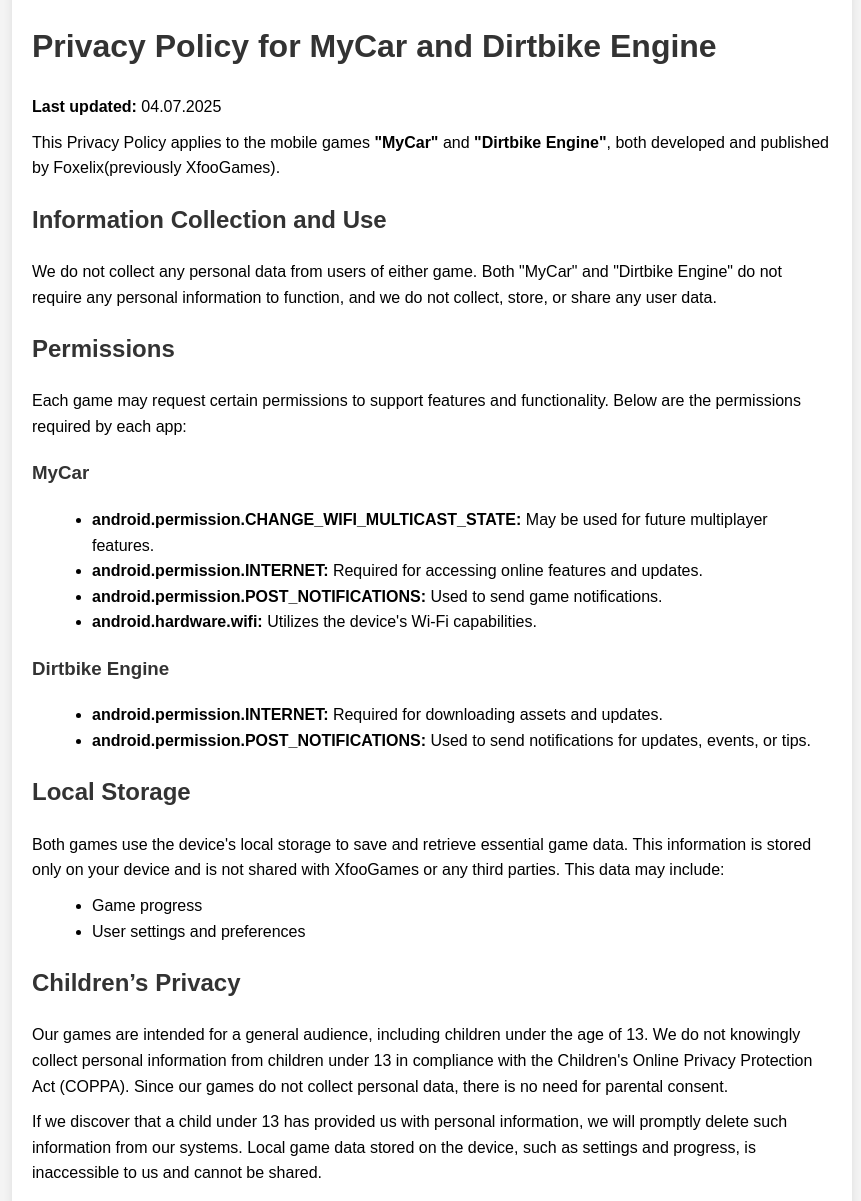
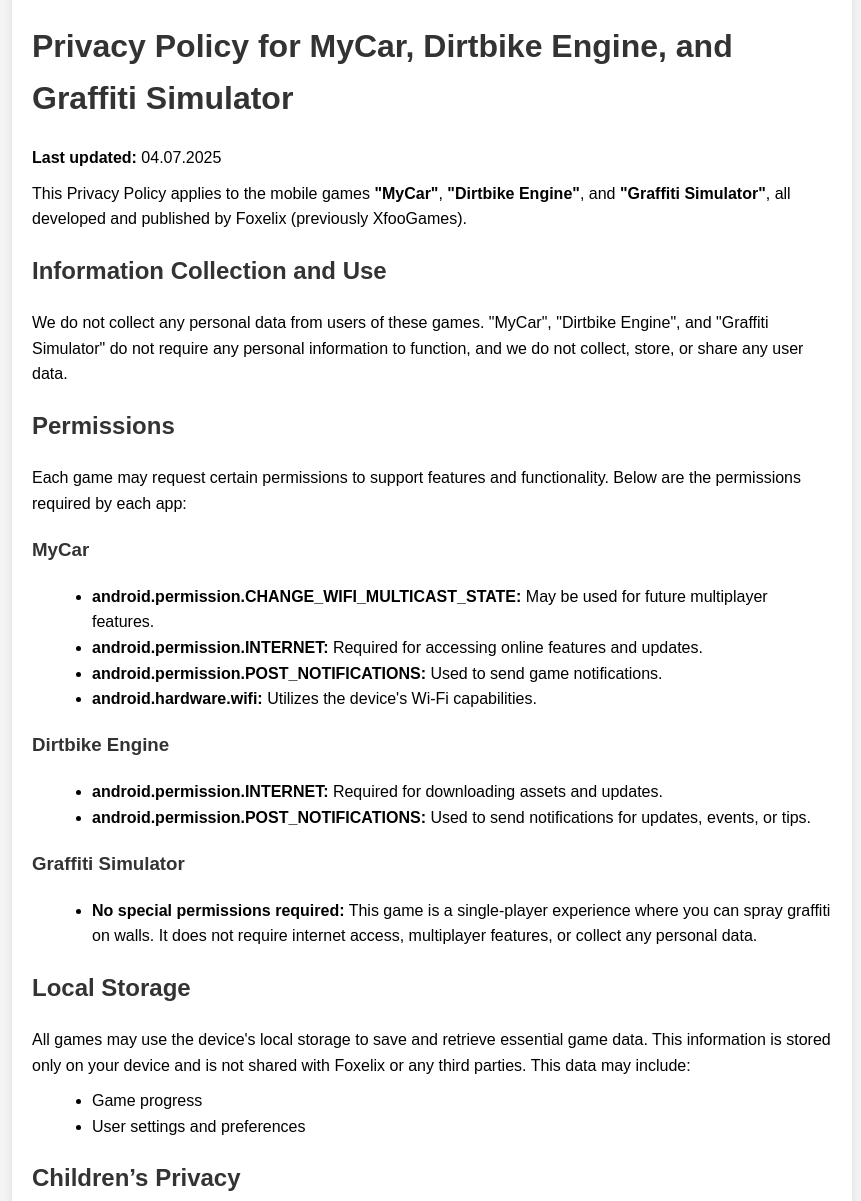
Before and after one commit to XfooGames/XfooGames.github.io, a plain HTML site: page index.html in a window 1280 px wide. Shown: the part 40-1241 px from the top of the page, without its empty margins (208-1069 px from the left). Drawn offline with Linux system fonts and the light colour scheme.

Commit message:
Update index.html

```diff
--- a/index.html
+++ b/index.html
@@ -33,12 +33,12 @@
 </head>
 <body>
     <div class="container">
-        <h1>Privacy Policy for MyCar and Dirtbike Engine</h1>
+        <h1>Privacy Policy for MyCar, Dirtbike Engine, and Graffiti Simulator</h1>
         <p><strong>Last updated:</strong> 04.07.2025</p>
-        <p>This Privacy Policy applies to the mobile games <strong>"MyCar"</strong> and <strong>"Dirtbike Engine"</strong>, both developed and published by Foxelix(previously XfooGames).</p>
+        <p>This Privacy Policy applies to the mobile games <strong>"MyCar"</strong>, <strong>"Dirtbike Engine"</strong>, and <strong>"Graffiti Simulator"</strong>, all developed and published by Foxelix (previously XfooGames).</p>
 
         <h2>Information Collection and Use</h2>
-        <p>We do not collect any personal data from users of either game. Both "MyCar" and "Dirtbike Engine" do not require any personal information to function, and we do not collect, store, or share any user data.</p>
+        <p>We do not collect any personal data from users of these games. "MyCar", "Dirtbike Engine", and "Graffiti Simulator" do not require any personal information to function, and we do not collect, store, or share any user data.</p>
 
         <h2>Permissions</h2>
         <p>Each game may request certain permissions to support features and functionality. Below are the permissions required by each app:</p>
@@ -57,8 +57,13 @@
             <li><strong>android.permission.POST_NOTIFICATIONS:</strong> Used to send notifications for updates, events, or tips.</li>
         </ul>
 
+        <h3>Graffiti Simulator</h3>
+        <ul>
+            <li><strong>No special permissions required:</strong> This game is a single-player experience where you can spray graffiti on walls. It does not require internet access, multiplayer features, or collect any personal data.</li>
+        </ul>
+
         <h2>Local Storage</h2>
-        <p>Both games use the device's local storage to save and retrieve essential game data. This information is stored only on your device and is not shared with XfooGames or any third parties. This data may include:</p>
+        <p>All games may use the device's local storage to save and retrieve essential game data. This information is stored only on your device and is not shared with Foxelix or any third parties. This data may include:</p>
         <ul>
             <li>Game progress</li>
             <li>User settings and preferences</li>
@@ -69,7 +74,7 @@
         <p>If we discover that a child under 13 has provided us with personal information, we will promptly delete such information from our systems. Local game data stored on the device, such as settings and progress, is inaccessible to us and cannot be shared.</p>
 
         <h2>Upcoming Features</h2>
-        <p>We may introduce new features, such as multiplayer gameplay, in future updates of "MyCar" and "Dirtbike Engine". These may require additional permissions to function. When any changes are made, we will update this Privacy Policy accordingly.</p>
+        <p>We may introduce new features, such as multiplayer gameplay, in future updates of "MyCar", "Dirtbike Engine", or "Graffiti Simulator". These may require additional permissions to function. When any changes are made, we will update this Privacy Policy accordingly.</p>
 
         <h2>Changes to This Privacy Policy</h2>
         <p>We may update our Privacy Policy from time to time. You are encouraged to review this page periodically for any changes. We will notify you of any updates by posting the new Privacy Policy on this page. Changes are effective immediately after being posted.</p>
```
